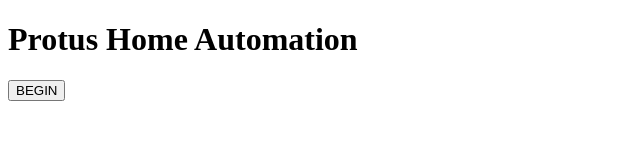
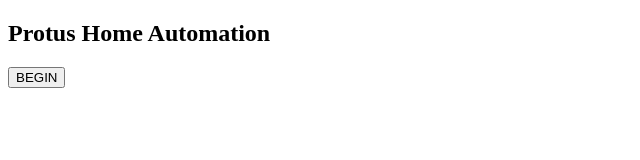
Before and after one commit to Insane-Instructors/Proteus, a plain HTML site: page index.html in a window 1280 px wide. Shown: the whole page, without its empty margins (0-640 px from the left). Drawn offline with Linux system fonts and the light colour scheme.

Commit message:
Changed heading

```diff
--- a/index.html
+++ b/index.html
@@ -7,7 +7,7 @@
     <title>Proteus</title>
 </head>
 <body>
-    <h1>Protus Home Automation</h1>
+    <h2>Protus Home Automation</h2>
     <button id="start-button" class="btn btn-lg btn-proteus">BEGIN</button>
 </body>
 </html>
```
